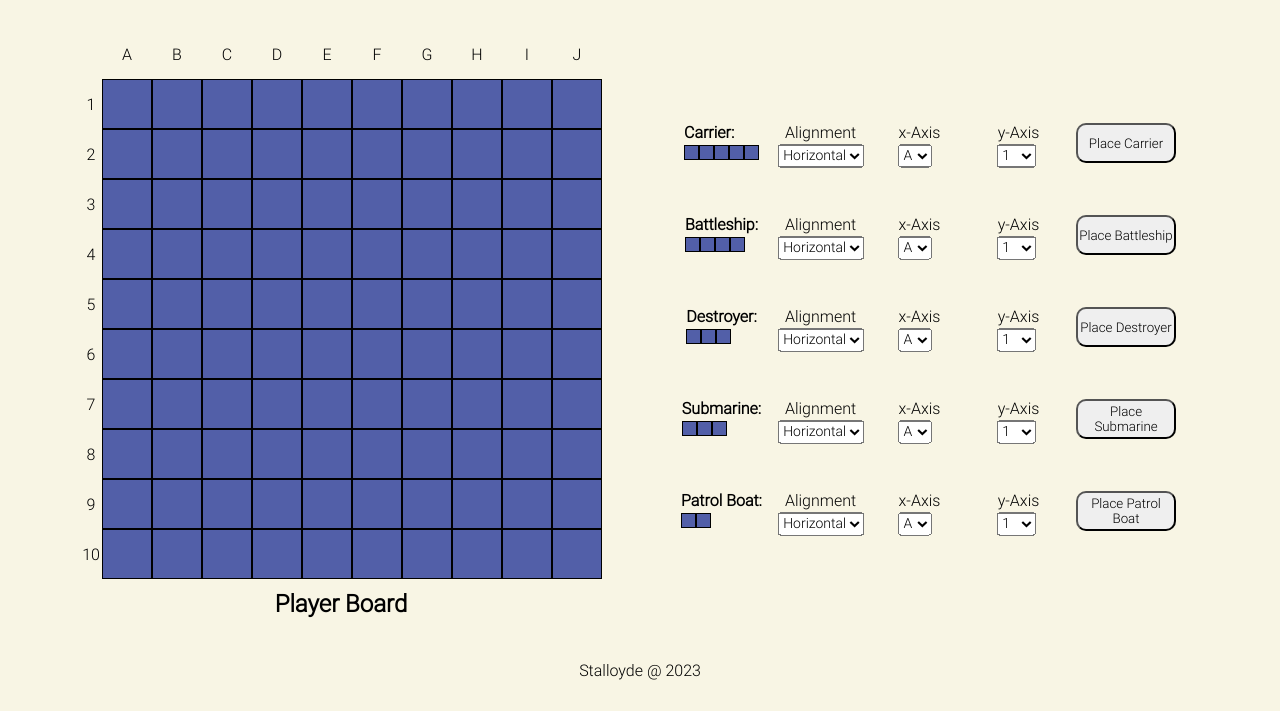
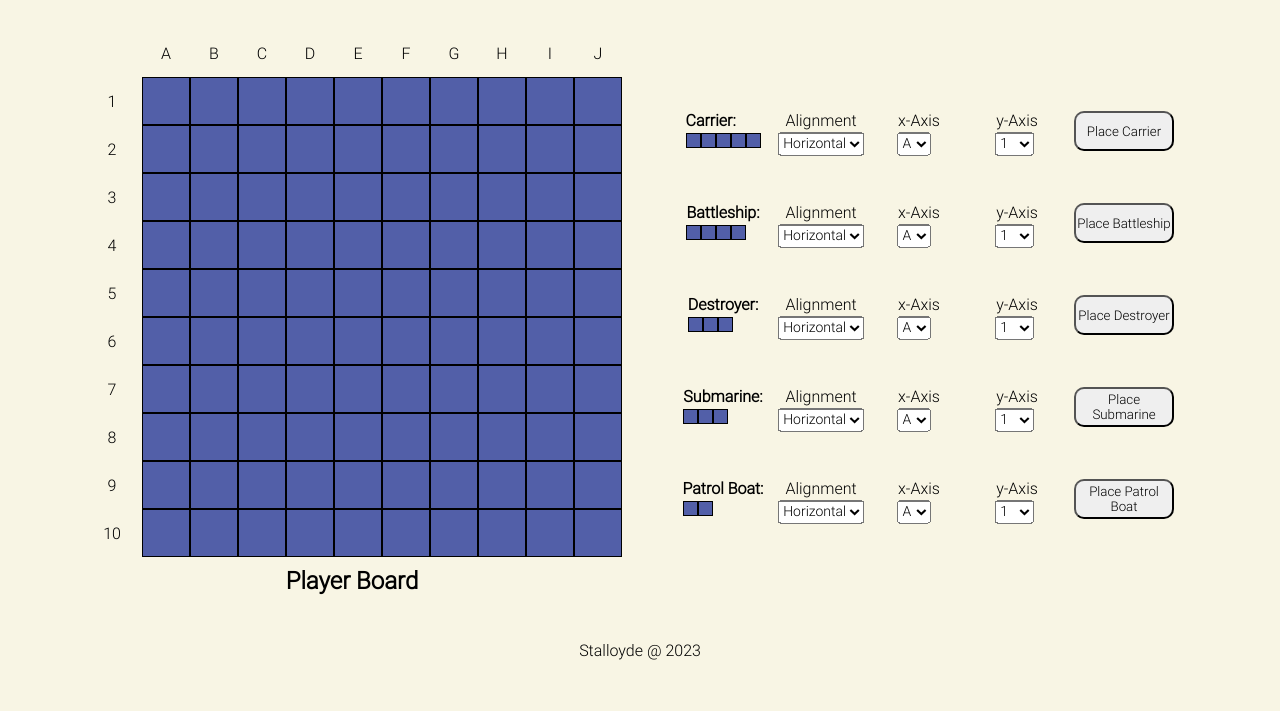
Before and after one commit to Stalloyde/battleship, a website built with webpack: page src/index.html in a window 1280 px wide. Shown: the part 89-800 px from the top of the page. Built offline with nearby package versions, Linux system fonts and the light colour scheme.

```diff
--- a/src/style.css
+++ b/src/style.css
@@ -86,7 +86,8 @@
 
 .game-container {
   display: grid;
-  grid-template-columns: 1fr 1fr;
+  grid-template-columns: repeat(auto-fit, minmax(375px, 1fr));
+  justify-content: center;
   align-items: center;
   padding: 1em;
   text-align: center;
@@ -116,22 +117,22 @@
 .x-axis-label {
   display: grid;
   grid-column: 2/3;
-  grid-template-columns: repeat(10, 50px);
+  grid-template-columns: repeat(10, 3rem);
   align-items: center;
 }
 
 .y-axis-label {
   display: grid;
   grid-row: 2/3;
-  grid-template-rows: repeat(10, 50px);
+  grid-template-rows: repeat(10, 3rem);
   align-items: center;
 }
 
 .player-grid-container,
 .computer-grid-container {
   display: grid;
-  grid-template-columns: repeat(10, 50px);
-  grid-template-rows: repeat(10, 50px);
+  grid-template-columns: repeat(10, 3rem);
+  grid-template-rows: repeat(10, 3rem);
 }
 
 .Computer-grid,
```
Also changed, not shown: src/gameboard/gameboard.test.js (+1 -1 lines), README.md.
